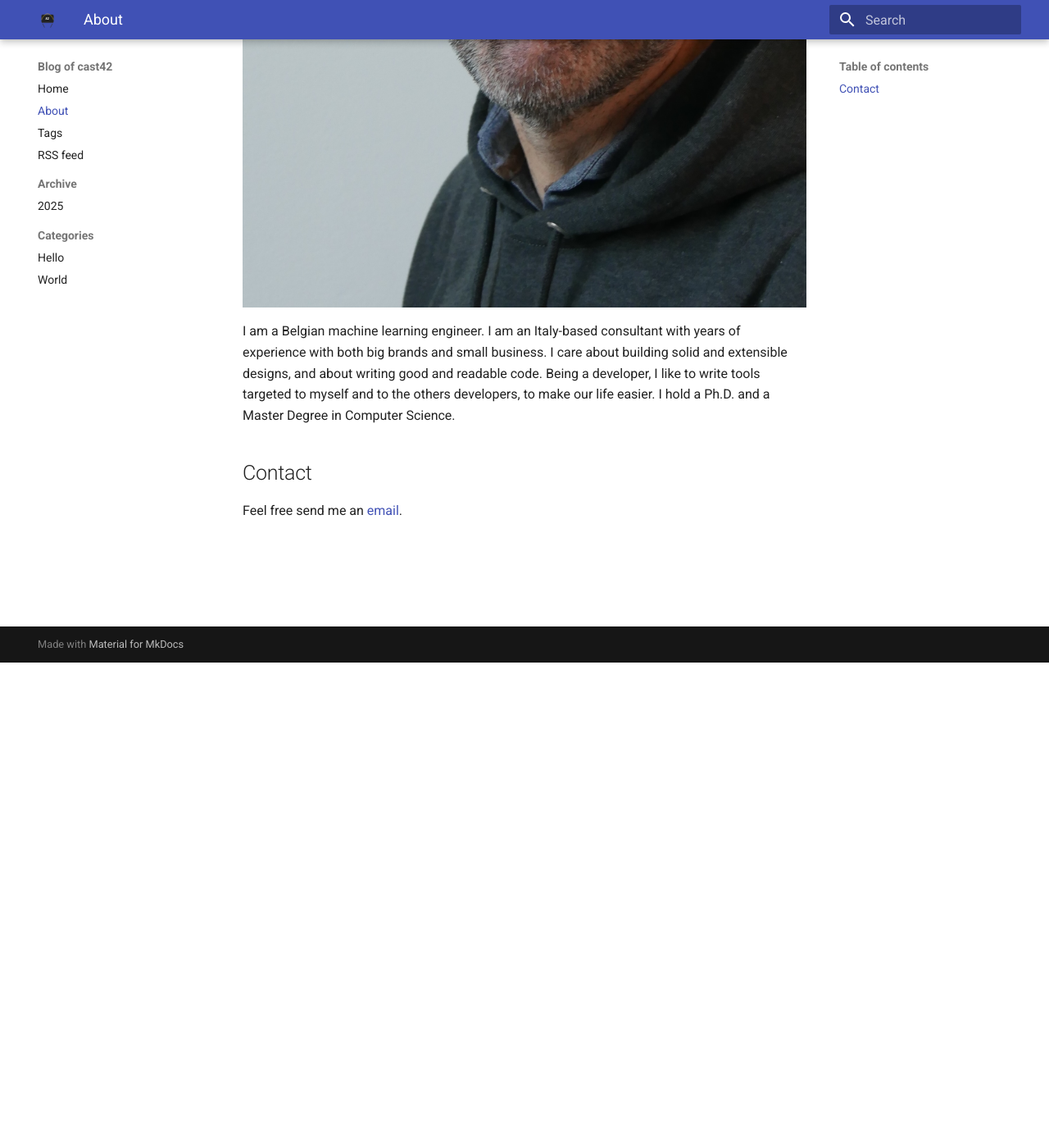
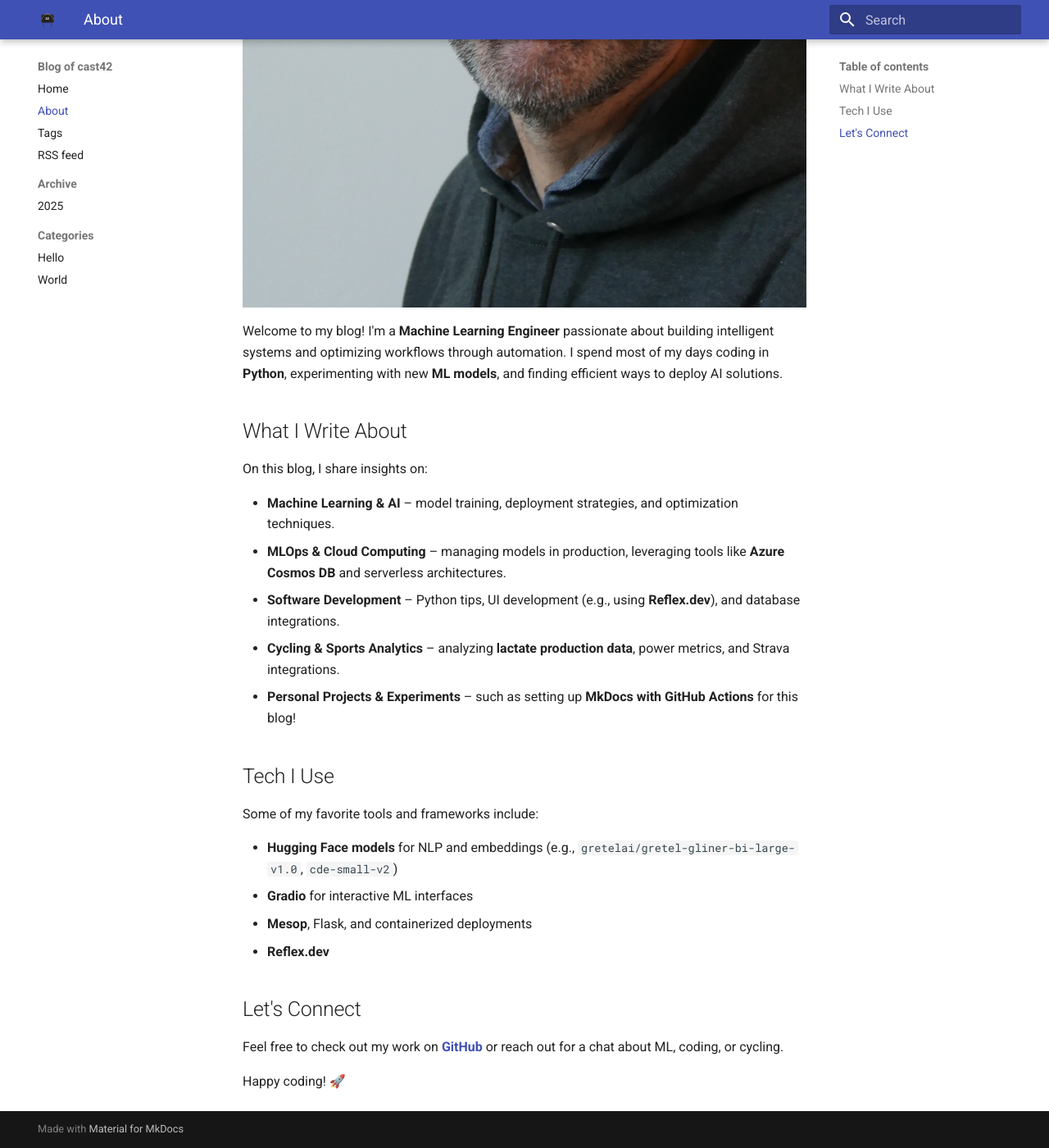
Before and after one commit to cast42/blog, an MkDocs documentation site: the page built from blog/about.md, in a window 1280 px wide and 1400 px high, scrolled down 592 px. Shown: the whole window at 82% size. Built offline with MkDocs 1.6.1 and Material for MkDocs 9.7.7, drawn with Linux system fonts in a browser that asks for light colours.

Commit message:
updated about.me

```diff
--- a/blog/about.md
+++ b/blog/about.md
@@ -1,13 +1,30 @@
 # About me
 
 ![](assets/lode_nachtergaele.jpeg){ align=right }
-I am a Belgian machine learning engineer.
-I am an Italy-based consultant with years of experience with both big brands
-and small business. I care about building solid and extensible designs, and
-about writing good and readable code. Being a developer, I like to write tools
-targeted to myself and to the others developers, to make our life easier. I
-hold a Ph.D. and a Master Degree in Computer Science.
 
-## Contact
+Welcome to my blog! I'm a **Machine Learning Engineer** passionate about building intelligent systems and optimizing workflows through automation. I spend most of my days coding in **Python**, experimenting with new **ML models**, and finding efficient ways to deploy AI solutions.
 
-Feel free send me an [email](mailto:cast4+blog2@gmail.com).
+## What I Write About
+
+On this blog, I share insights on:
+
+- **Machine Learning & AI** – model training, deployment strategies, and optimization techniques.
+- **MLOps & Cloud Computing** – managing models in production, leveraging tools like **Azure Cosmos DB** and serverless architectures.
+- **Software Development** – Python tips, UI development (e.g., using **Reflex.dev**), and database integrations.
+- **Cycling & Sports Analytics** – analyzing **lactate production data**, power metrics, and Strava integrations.
+- **Personal Projects & Experiments** – such as setting up **MkDocs with GitHub Actions** for this blog!
+
+## Tech I Use
+
+Some of my favorite tools and frameworks include:
+
+- **Hugging Face models** for NLP and embeddings (e.g., `gretelai/gretel-gliner-bi-large-v1.0`, `cde-small-v2`)
+- **Gradio** for interactive ML interfaces
+- **Mesop**, Flask, and containerized deployments
+- **Reflex.dev**
+
+## Let's Connect
+
+Feel free to check out my work on **[GitHub](https://github.com/cast42/blog)** or reach out for a chat about ML, coding, or cycling.
+
+Happy coding! 🚀
```
